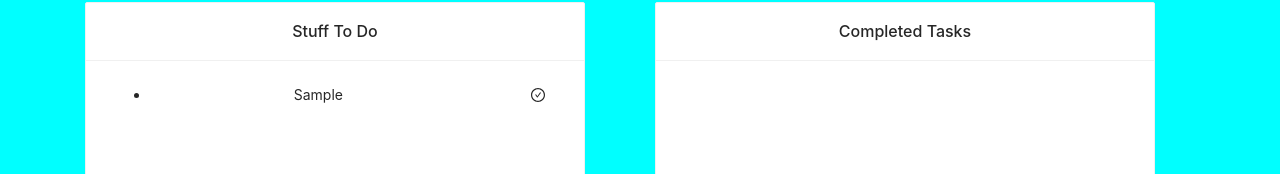
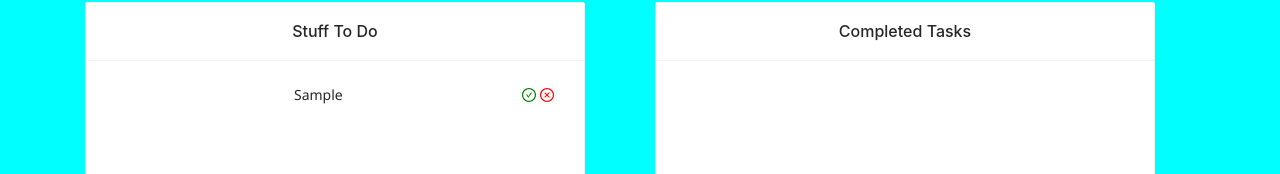
Before and after one commit to Stark-program/ToDoList, a React (Create React App) app: page / in a window 1280 px wide. Both pictures are taken after typing "Sample" into the empty fields and a click on the button "Add to List". Shown: the part 248-422 px from the top of the page. Built offline with nearby package versions, Linux system fonts and the light colour scheme.

Commit message:
for laptop

```diff
--- a/package.json
+++ b/package.json
@@ -3,6 +3,8 @@
   "version": "0.1.0",
   "private": true,
   "dependencies": {
+    "@fortawesome/fontawesome-svg-core": "^1.2.32",
+    "@fortawesome/react-fontawesome": "^0.1.14",
     "@testing-library/jest-dom": "^5.11.4",
     "@testing-library/react": "^11.1.0",
     "@testing-library/user-event": "^12.1.10",
--- a/src/app/App.css
+++ b/src/app/App.css
@@ -23,3 +23,23 @@ body {
   margin-top: 5%;
   overflow: hidden;
 }
+ul {
+  list-style-type: none;
+}
+.cardInput {
+  font-family: "Segoe UI", Tahoma, Geneva, Verdana, sans-serif;
+}
+
+.btnComplete {
+  padding: 0;
+  margin-right: 4px;
+  border: none;
+  background: none;
+  color: green;
+}
+.btnRemove {
+  padding: 0;
+  border: none;
+  background: none;
+  color: red;
+}
--- a/src/app/App.js
+++ b/src/app/App.js
@@ -13,18 +13,43 @@ import {
 } from "@ant-design/icons";
 
 const App = () => {
+  // sets state for input field, and sets state for
+  // input value storage to be displayed on screen.
   const [task, setTask] = useState("");
   const [list, setList] = useState([]);
-  const listItems = list.map((d) => <li key={d.task}>{d.task}</li>);
+  // adds the new input item to an array via concat, and
+  //updates the state variable with the new item.
   const handleClick = () => {
     const newToDo = list.concat({ task });
     setList(newToDo);
   };
+  // maps over state variable list, and grabs new key items, and displays them.
+  const listItems = list.map((d) => (
+    <div className="row">
+      <div className="col-sm-10">
+        <li className="cardInput" key={d.task}>
+          {d.task}
+        </li>
+      </div>
+      <div className="col-sm-2">
+        <span>
+          <button className="btnComplete">
+            <CheckCircleOutlined />
+          </button>
+          <button className="btnRemove">
+            <CloseCircleOutlined />
+          </button>
+        </span>
+      </div>
+    </div>
+  ));
+
+  // Clears input field and resets it to an empty string.
   const handleInputReset = () => {
     var input = (document.getElementById("textInput").value = "");
     return input;
   };
-
+  // When "Enter button" is pushed down, it runs the handleClick function.
   const enterSubmit = useEffect(() => {
     const listener = (event) => {
       if (event.code === "Enter" || event.code === "NumpadEnter") {
@@ -36,7 +61,7 @@ const App = () => {
       document.removeEventListener("keydown", listener);
     };
   }, [handleClick]);
-
+  // When "Enter button" is released, it clears input field.
   const inputReset = useEffect(() => {
     const listener = (event) => {
       if (event.code === "Enter" || event.code === "NumpadEnter") {
@@ -82,16 +107,7 @@ const App = () => {
                 border="true"
                 style={{ width: 500, height: 300, marginTop: 50 }}
               >
-                <ul>
-                  <div className="row">
-                    <div className="col-sm-10">{listItems}</div>
-                    <div className="col-sm-2">
-                      <span>
-                        <CheckCircleOutlined />
-                      </span>
-                    </div>
-                  </div>
-                </ul>
+                <ul>{listItems}</ul>
               </Card>
             </div>
           </div>
```
Also changed, not shown: 2 other files (tests, documents, lock files or other folders).
